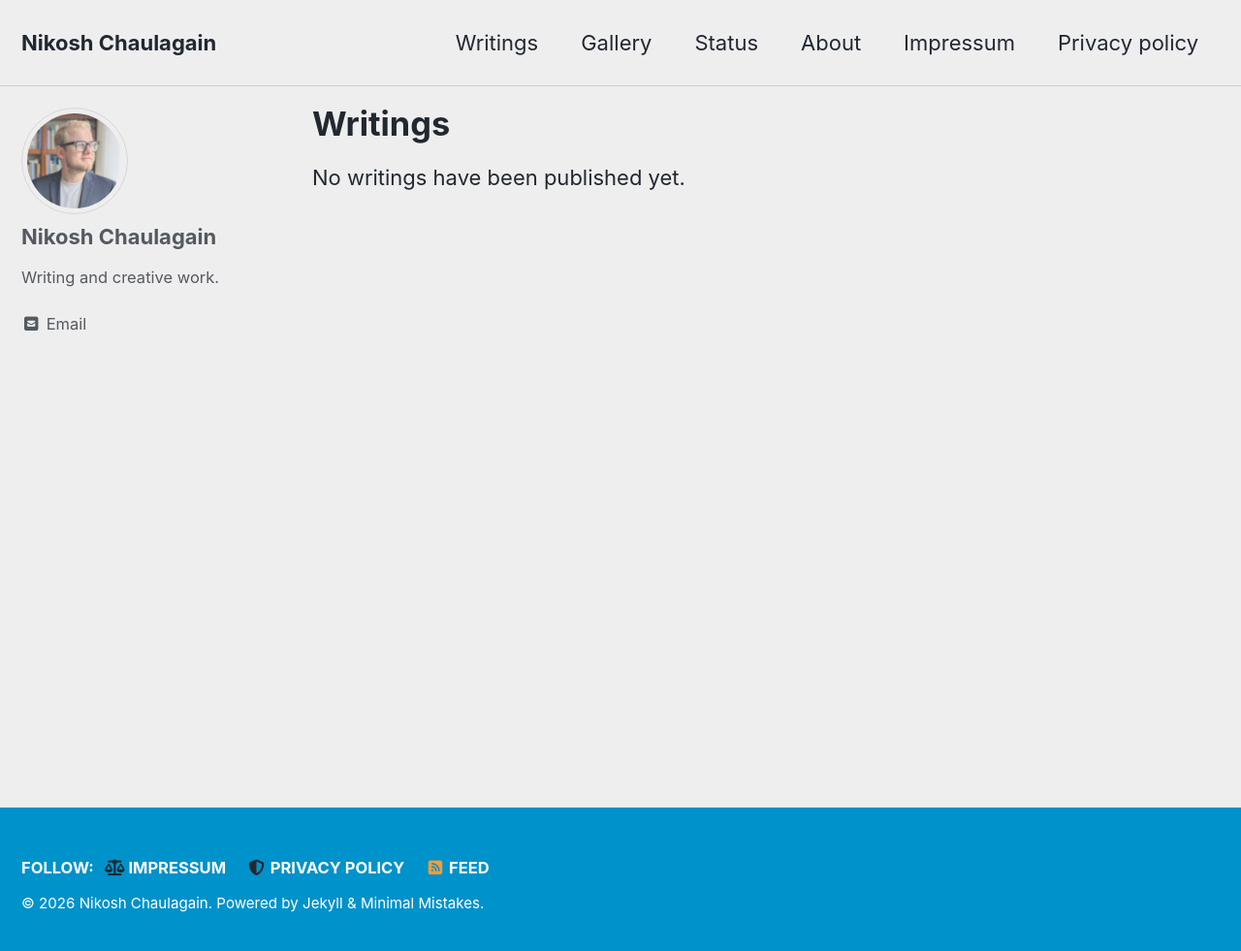
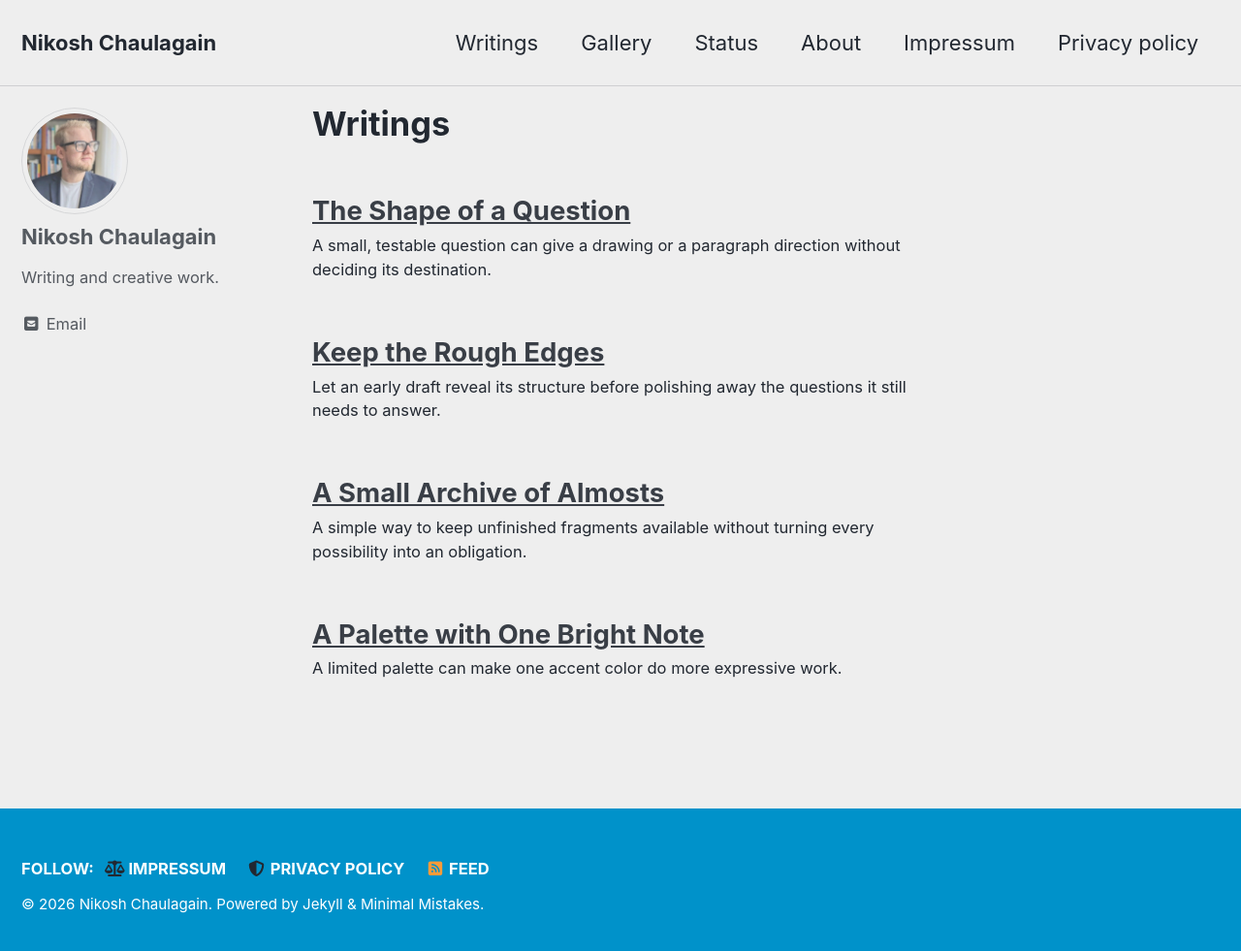
Before and after one commit to 3dartistmax/nikosh-com, a Jekyll site: the page built from _pages/writings.md, in a window 1280 px wide and 988 px high. Shown: the top 981 px of the window at 97% size. Built offline with Jekyll 4.4.1, drawn with Linux system fonts in a browser that asks for light colours; cached includes are drawn as plain includes.

Commit message:
Add four sample writings
Co-authored-by: Copilot App <223556219+Copilot@users.noreply.github.com>

```diff
--- a/_config.yml
+++ b/_config.yml
@@ -71,6 +71,7 @@ defaults:
       path: ""
       type: posts
     values:
+      layout: single
       author_profile: true
   - scope:
       path: "_pages"
--- /dev/null
+++ b/_posts/2026-11-22-a-palette-with-one-bright-note.md
@@ -0,0 +1,11 @@
+---
+title: "A Palette with One Bright Note"
+date: 2026-11-22
+excerpt: "A limited palette can make one accent color do more expressive work."
+---
+
+Color can feel more deliberate when most of the palette stays quiet. Choose a few neighboring or neutral tones, then give one color a brighter role. That accent can guide the eye toward a focal shape or create contrast in an otherwise calm scene.
+
+The key is proportion and repetition. If the bright note appears everywhere, it stops being a note; if it appears once without support, it may feel detached. Small echoes in a shadow, a line, or a detail can connect it to the rest.
+
+Try limiting a sketch to three supporting colors and one accent. The constraint makes relationships easier to see—and leaves room for surprises.
--- /dev/null
+++ b/_posts/2026-11-22-a-small-archive-of-almosts.md
@@ -0,0 +1,11 @@
+---
+title: "A Small Archive of Almosts"
+date: 2026-11-22
+excerpt: "A simple way to keep unfinished fragments available without turning every possibility into an obligation."
+---
+
+Creative practice produces fragments: a color pair, half a sentence, a thumbnail that never became a painting. These pieces are easy to dismiss because they do not have a final form. A small archive gives them a place to wait.
+
+Keep the system simple. Save the fragment with a short note about what caught your attention—shape, rhythm, contrast, or a question. A date or a descriptive filename is often enough; elaborate sorting can become another task to avoid.
+
+Not every fragment needs to be finished. Some are useful only because they make a future choice easier. Keeping them lets the work remain available without turning every possibility into an obligation.
--- /dev/null
+++ b/_posts/2026-11-22-keep-the-rough-edges.md
@@ -0,0 +1,11 @@
+---
+title: "Keep the Rough Edges"
+date: 2026-11-22
+excerpt: "Let an early draft reveal its structure before polishing away the questions it still needs to answer."
+---
+
+Early drafts make decisions visible. A thumbnail shows where the composition is leaning before details make it look inevitable; a rough paragraph exposes its central thought before polish smooths the transitions.
+
+Revision matters, but polishing too soon can hide what still needs to be asked. Leave a few marks or sentences unresolved while the larger structure is changing. Then decide which roughness adds energy and which only creates confusion.
+
+The goal is not to preserve every first impulse. It is to give the work enough time to reveal what deserves keeping. A finished piece can be clear without pretending that clarity was present from the start.
--- /dev/null
+++ b/_posts/2026-11-22-shape-of-a-question.md
@@ -0,0 +1,11 @@
+---
+title: "The Shape of a Question"
+date: 2026-11-22
+excerpt: "A small, testable question can give a drawing or a paragraph direction without deciding its destination."
+---
+
+A blank page can feel like a demand for a finished idea. It is often easier to begin with a question small enough to test: What if the horizon sat higher? What if one sentence carried the whole paragraph? A question gives the work a direction without deciding its destination.
+
+In a drawing, that might mean making three quick compositions before choosing one. In writing, it might mean describing an object before explaining what it means. The answer can change as the work develops; the question only needs to keep you moving.
+
+A useful beginning is not always an inspired one. Sometimes it is simply a clear place to look.
```
